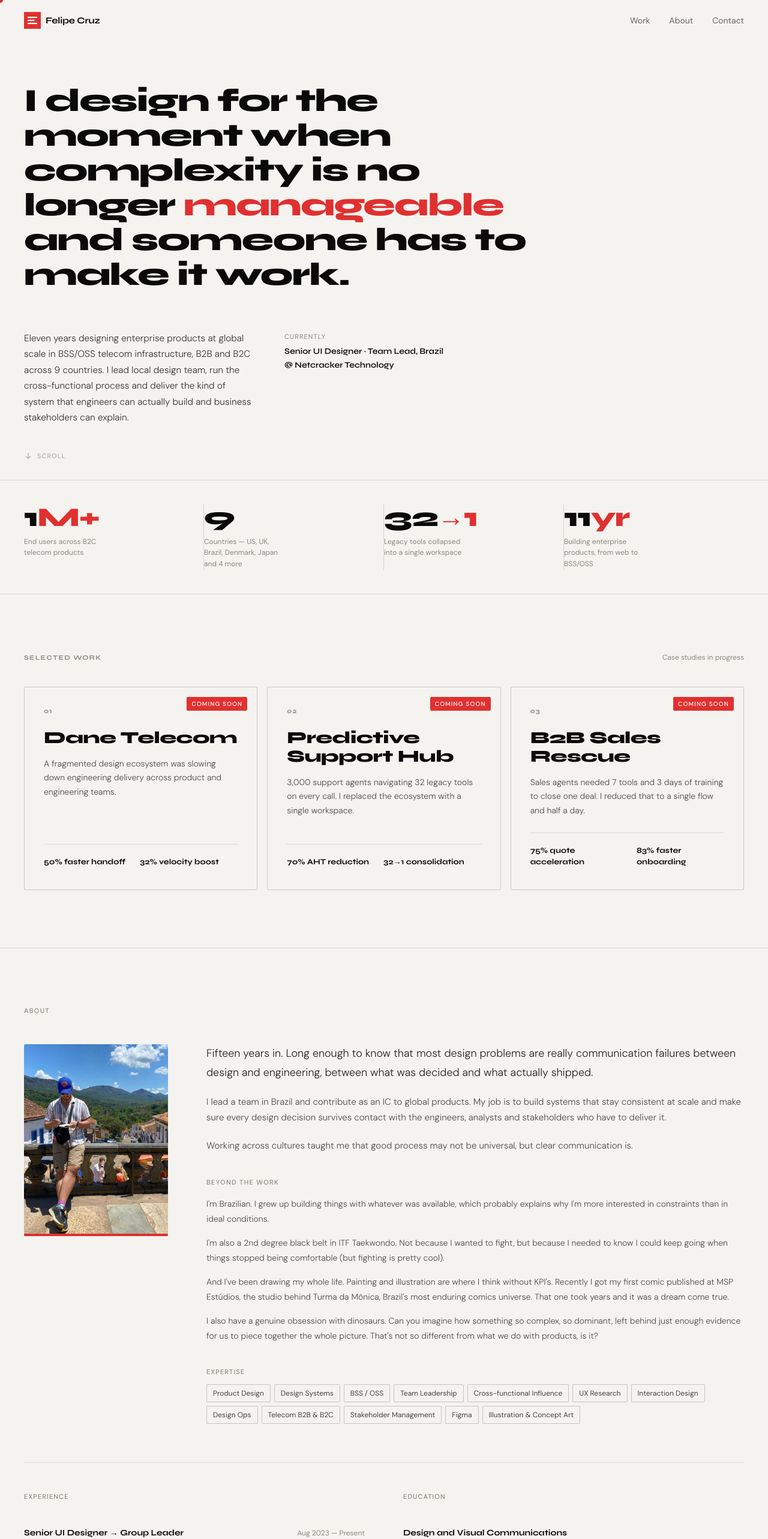
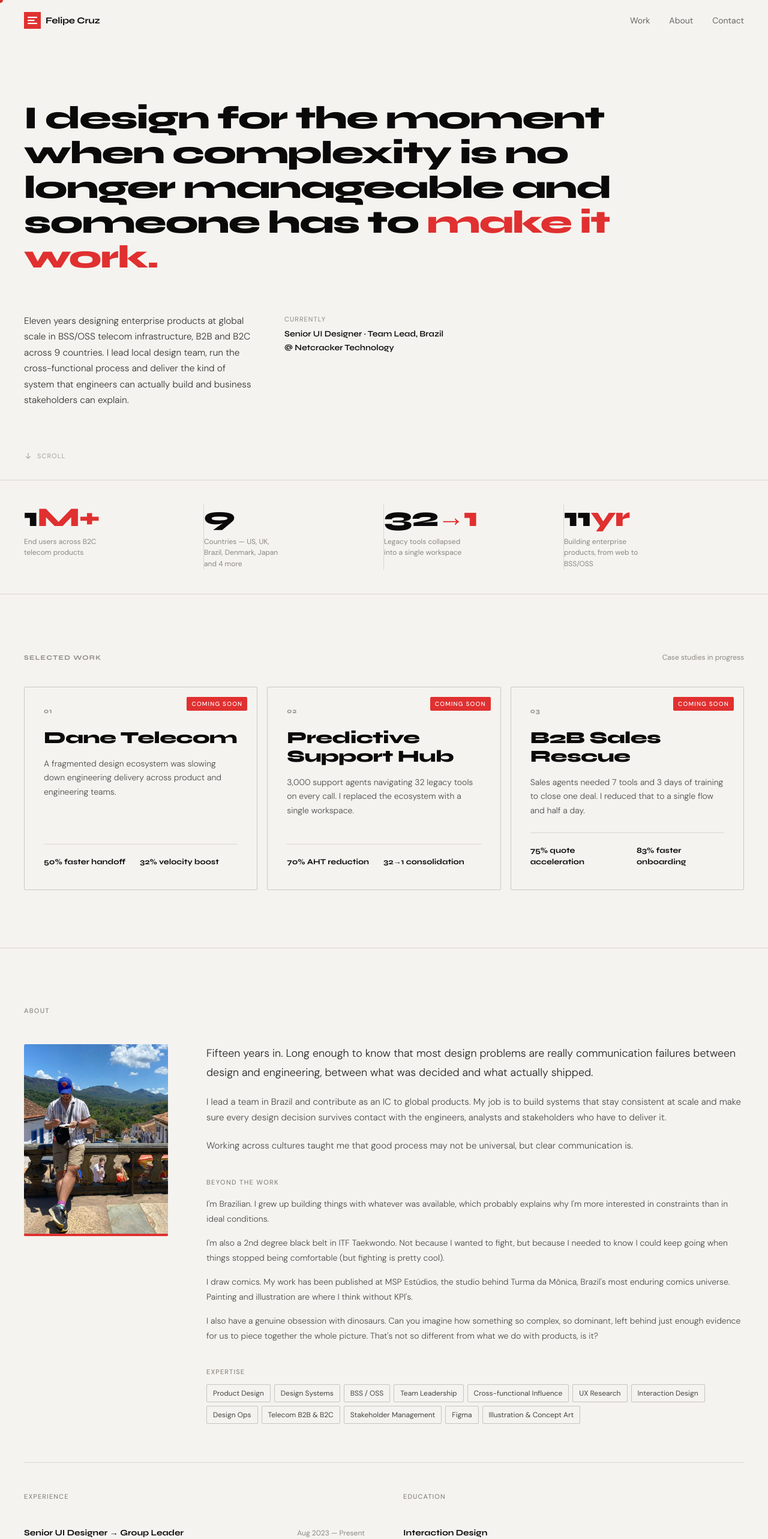
Before and after one commit to cruz-felipe/ux-portfolio, a Next.js app: page / in a window 1280 px wide. Shown: the top 2566 px of the page at 60% size. Built offline with nearby package versions, Linux system fonts and the light colour scheme.

Commit message:
Add files via upload

```diff
--- a/components/About.tsx
+++ b/components/About.tsx
@@ -42,7 +42,7 @@ const EXPERIENCE = [
     note: "Mentored designers through career transitions with portfolio reviews, interview preparation and feedback on what the industry actually rewards.",
   },
   {
-    role: "Freelance Penciler",
+    role: "Penciler",
     company: "MSP Estúdios",
     period: "Apr 2026 — Present",
     note: "Working within the visual language and narrative universe of established IP.",
@@ -50,8 +50,7 @@ const EXPERIENCE = [
 ];
 
 const EDUCATION = [
-  { degree: "Design and Visual Communications", school: "UC San Diego", last: false },
-  { degree: "Illustration", school: "EBAC — Escola Britânica de Artes Criativas e Tecnologia", last: false },
+  { degree: "Interaction Design", school: "UC San Diego", last: false },
   { degree: "Bachelor, Industrial Design", school: "Estácio", last: true },
 ];
 
@@ -204,11 +203,10 @@ export default function About() {
             opacity: 0.72,
             marginBottom: "1rem",
           }}>
-            And I&apos;ve been drawing my whole life. Painting and illustration are
-            where I think without KPI&apos;s. Recently I got my first comic published
-            at MSP Est&uacute;dios, the studio behind Turma da M&ocirc;nica,
-            Brazil&apos;s most enduring comics universe. That one took years and it
-            was a dream come true.
+            I draw comics. My work has been published at MSP Est&uacute;dios,
+            the studio behind Turma da M&ocirc;nica, Brazil&apos;s most enduring
+            comics universe. Painting and illustration are where I think without
+            KPI&apos;s.
           </p>
           <p style={{
             fontFamily: "var(--font-body)",
--- a/components/Hero.tsx
+++ b/components/Hero.tsx
@@ -29,26 +29,29 @@ export default function Hero() {
           lineHeight: 1.08,
           letterSpacing: "-0.03em",
           color: "var(--ink)",
-          maxWidth: "900px",
+          maxWidth: "1100px",
           margin: "0 0 4rem",
         }}
         aria-label={HEADLINE}
       >
-        {WORDS.map((word, i) => (
+        {WORDS.map((word, i) => {
+          const isRed = ["make", "it", "work."].includes(word);
+          return (
             <span key={i} style={{ display: "inline-block", overflow: "hidden", verticalAlign: "bottom", marginRight: "0.26em" }}>
               <span style={{
                 display: "inline-block",
                 transform: visible ? "translateY(0)" : "translateY(110%)",
                 opacity: visible ? 1 : 0,
                 transition: `transform 0.7s cubic-bezier(0.16,1,0.3,1) ${i * 42}ms, opacity 0.4s ease ${i * 42}ms`,
+                color: isRed ? "var(--red)" : "var(--ink)",
               }}>
-              {word === "manageable" ? <span style={{ color: "var(--red)" }}>{word}</span> : word}
+                {word}
               </span>
             </span>
-        ))}
+          );
+        })}
       </h1>
 
-      {/* Two-column sub copy — bio left, currently right */}
       <div
         className="hero-sub"
         style={{
@@ -63,7 +66,6 @@ export default function Hero() {
           the cross-functional process and deliver the kind of system that engineers can
           actually build and business stakeholders can explain.
         </p>
-
         <div className="hero-role">
           <span className="hero-role-label">Currently</span>
           <span className="hero-role-title">
@@ -73,7 +75,6 @@ export default function Hero() {
         </div>
       </div>
 
-      {/* Scroll hint */}
       <div style={{
         position: "absolute",
         bottom: "2rem",
```
Lines whose indentation alone changed are shown as unchanged.
